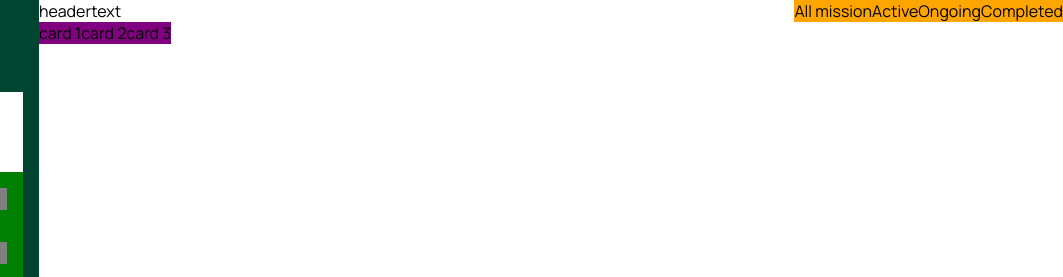
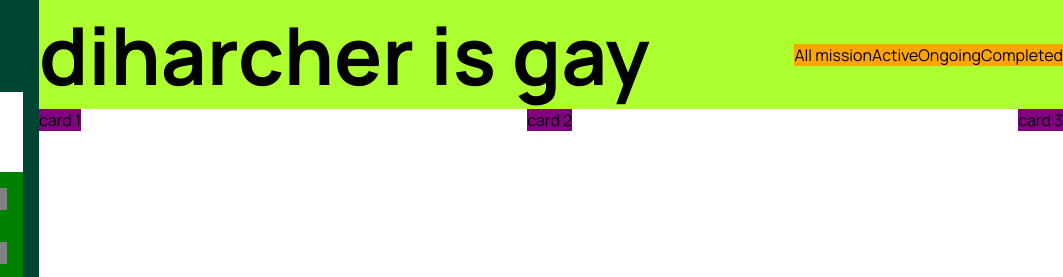
Before and after one commit to Blizzorde/litterly, a website: page litterly-frontend/pages/mission-list.html in a window 1280 px wide. Shown: the top 277 px of the page, 217-1280 px from the left. Drawn offline with Linux system fonts and the light colour scheme; no server answers; files whose address does not match are found by name.

Commit message:
added header of main content

```diff
--- a/litterly-frontend/css/mission-list.css
+++ b/litterly-frontend/css/mission-list.css
@@ -120,10 +120,18 @@
     flex: 1;
 }
 
+/*=============================================================MAIN CONTENT HEADER */
+
 .content-header{
+    background-color: greenyellow;
     display: flex;
     align-items: center;
     justify-content: space-between;
+}
+
+.header-text{
+    display: flex;
+    font-size: 5rem;
 }
 
 .filterbar-wrapper{
@@ -140,8 +148,12 @@
     background-color: red;
 }
 
+
+/*===========================================================================CARDS */
 .card-wrapper{
     display: flex;
+    justify-content: space-between;
+
 }
 
 .card-content-container{
--- a/litterly-frontend/pages/mission-list.html
+++ b/litterly-frontend/pages/mission-list.html
@@ -86,9 +86,9 @@
 
       <main class="main-content-wrapper">
         <div class="content-header">
-          <div class="header-text">
-            headertext
-          </div>
+          <h1 class="header-text">
+            diharcher is gay
+          </h1>
           <div class="header-filter">
             <div class="filterbar-wrapper">
               <div class="filter-text">
```
